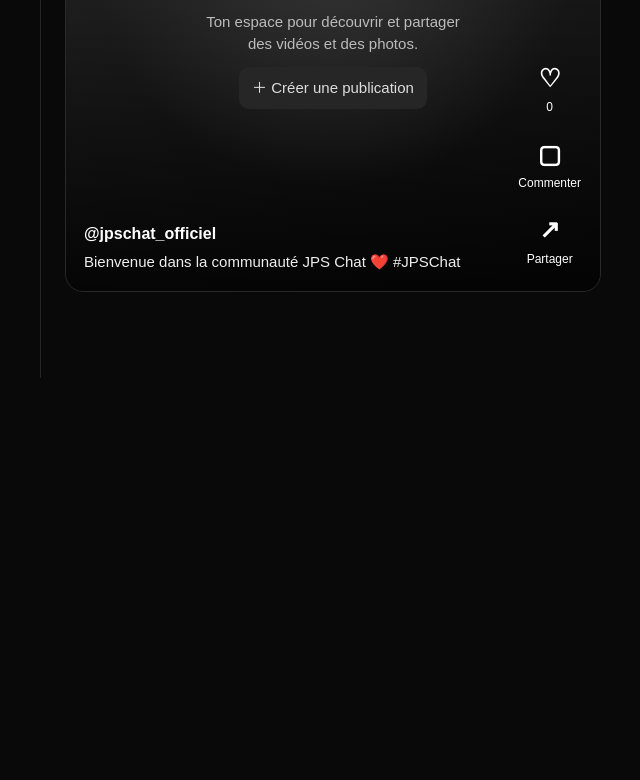
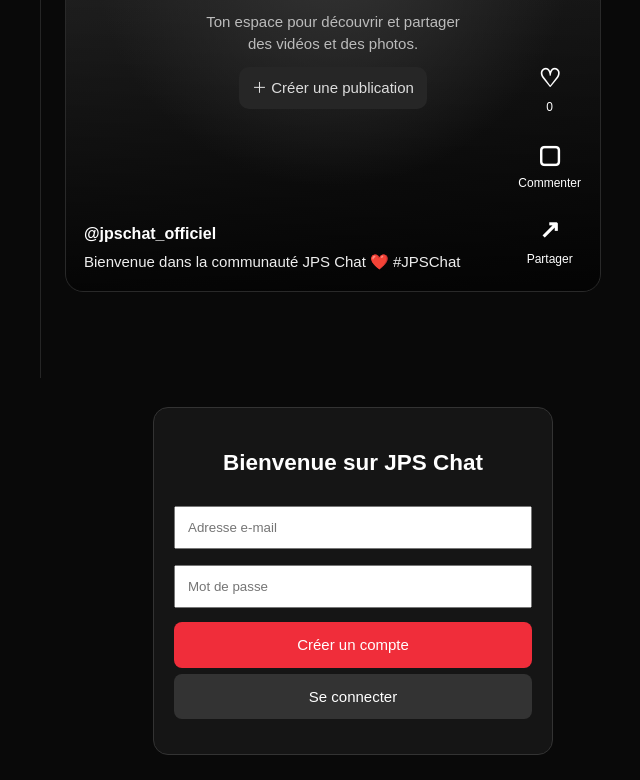
Before and after one commit to jeanpaullugozi-oss/jps_chat, a plain HTML site: page index.html in a window 1280 px wide. Shown: the part 422-1202 px from the top of the page, without its empty margins (287-927 px from the left). Before the commit the page ends 804 px from the top, so only its background shows below. Drawn offline with nearby package versions, Linux system fonts and the light colour scheme.

Commit message:
Commit changes

```diff
--- a/index.html
+++ b/index.html
@@ -97,5 +97,46 @@ supabaseClient.auth.getSession().then(({ data, error }) => {
   }
 });
 </script>
+  <div id="authBox" style="max-width:400px;margin:25px auto;padding:20px;background:#151515;border:1px solid #333;border-radius:15px;color:white">
+  <h2 style="text-align:center">Bienvenue sur JPS Chat</h2>
+  <input id="authEmail" type="email" placeholder="Adresse e-mail" style="width:100%;padding:12px;margin:8px 0">
+  <input id="authPassword" type="password" placeholder="Mot de passe" style="width:100%;padding:12px;margin:8px 0">
+  <button onclick="registerUser()" style="width:100%;padding:12px;background:#f02d3a;color:white;border:0;border-radius:8px;margin:6px 0">Créer un compte</button>
+  <button onclick="loginUser()" style="width:100%;padding:12px;background:#333;color:white;border:0;border-radius:8px">Se connecter</button>
+  <p id="authMessage" style="text-align:center;color:#aaa"></p>
+</div>
+
+<script>
+async function registerUser(){
+  const email=document.getElementById('authEmail').value.trim();
+  const password=document.getElementById('authPassword').value;
+  const message=document.getElementById('authMessage');
+
+  if(!email || password.length<6){
+    message.textContent="Entre un e-mail valide et un mot de passe de 6 caractères minimum.";
+    return;
+  }
+
+  const {data,error}=await supabaseClient.auth.signUp({
+    email:email,
+    password:password
+  });
+
+  message.textContent=error ? error.message : "Inscription réussie ! Vérifie ton e-mail si une confirmation est demandée.";
+}
+
+async function loginUser(){
+  const email=document.getElementById('authEmail').value.trim();
+  const password=document.getElementById('authPassword').value;
+  const message=document.getElementById('authMessage');
+
+  const {data,error}=await supabaseClient.auth.signInWithPassword({
+    email:email,
+    password:password
+  });
+
+  message.textContent=error ? error.message : "Connexion réussie à JPS Chat !";
+}
+     </script>
 </body>
 </html>
```
